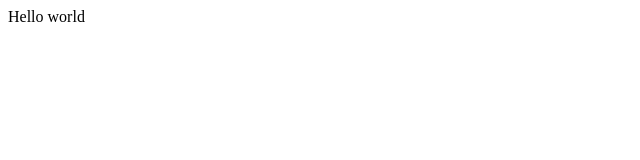
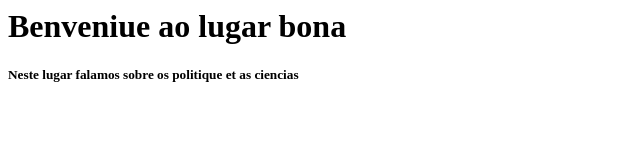
Before and after one commit to Rogue8759/rogue8759.github.io, a plain HTML site: page index.html in a window 1280 px wide. Shown: the whole page, without its empty margins (0-640 px from the left). Drawn offline with Linux system fonts and the light colour scheme.

Commit message:
second commit

```diff
--- a/index.html
+++ b/index.html
@@ -1 +1,2 @@
-Hello world
+<h1> Benveniue ao lugar bona </h1>
+<h5> Neste lugar falamos sobre os politique et as ciencias </h5>
```
